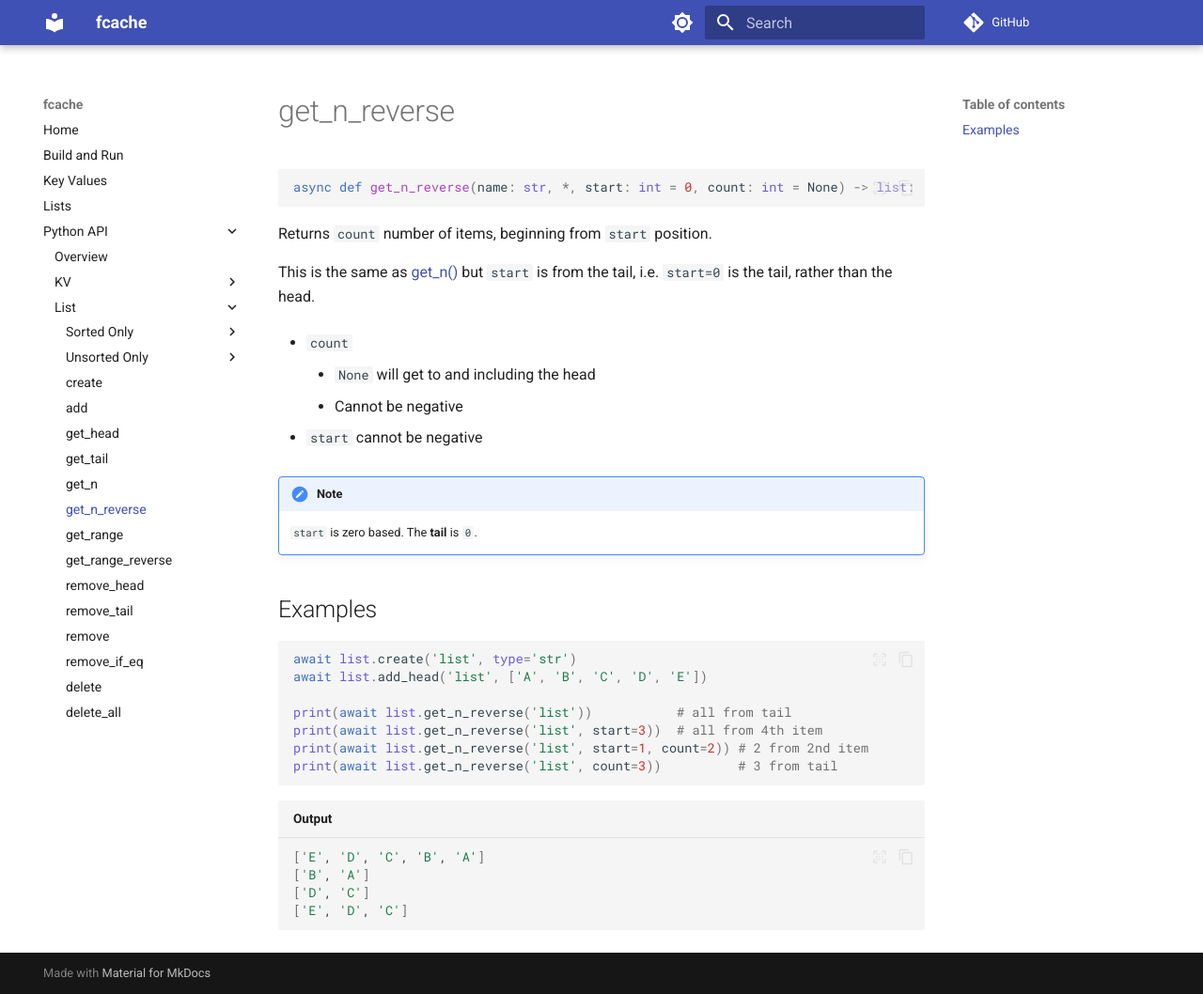
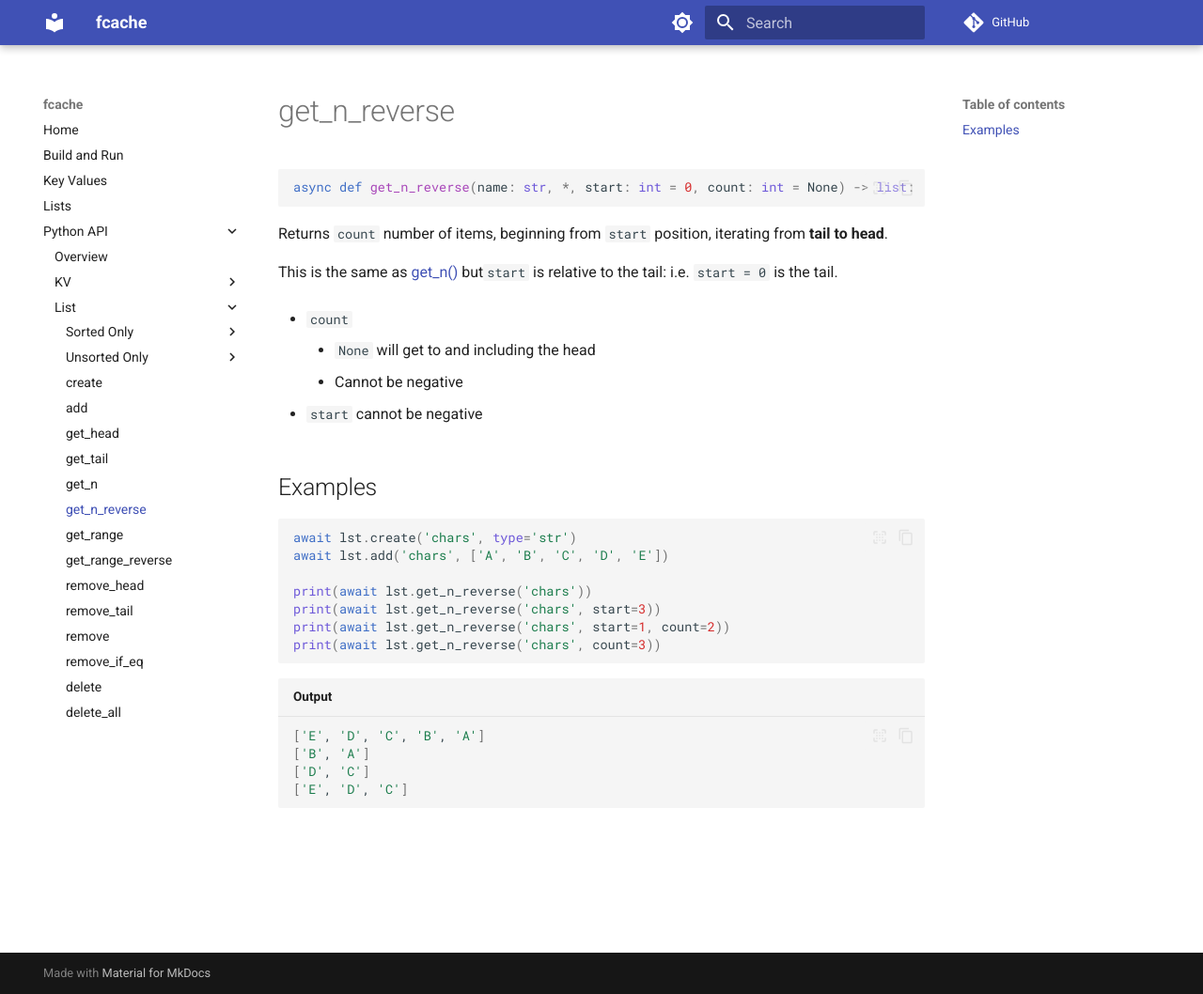
Before and after one commit to ccooper1982/fcache, an MkDocs documentation site: the page built from docs/src/api_py/list/get_n_reverse.md, in a window 1280 px wide and 1058 px high. Shown: the whole window at 94% size. Built offline with MkDocs 1.6.1 and Material for MkDocs 9.7.7, drawn with Linux system fonts in a browser that asks for light colours; comment, search, counter and statistics services are not loaded.

Commit message:
Docs tidy

````diff
--- a/docs/src/api_py/list/get_n_reverse.md
+++ b/docs/src/api_py/list/get_n_reverse.md
@@ -4,10 +4,9 @@
 async def get_n_reverse(name: str, *, start: int = 0, count: int = None) -> list:
 ```
 
-Returns `count` number of items, beginning from `start` position.
+Returns `count` number of items, beginning from `start` position, iterating from __tail to head__.
 
-This is the same as [get_n()](./get_n.md) but `start` is from the tail, i.e. `start=0` is the tail,
-rather than the head.
+This is the same as [get_n()](./get_n.md) but`start` is relative to the tail: i.e. `start = 0` is the tail.
 
 - `count`
     - `None` will get to and including the head
@@ -16,20 +15,16 @@ rather than the head.
 - `start` cannot be negative
 
 
-!!! note
-    `start` is zero based. The __tail__ is `0`.
-
-
 ## Examples
 
 ```py
-await list.create('list', type='str')
-await list.add_head('list', ['A', 'B', 'C', 'D', 'E'])
+await lst.create('chars', type='str')
+await lst.add('chars', ['A', 'B', 'C', 'D', 'E'])
 
-print(await list.get_n_reverse('list'))           # all from tail
-print(await list.get_n_reverse('list', start=3))  # all from 4th item
-print(await list.get_n_reverse('list', start=1, count=2)) # 2 from 2nd item
-print(await list.get_n_reverse('list', count=3))          # 3 from tail
+print(await lst.get_n_reverse('chars'))
+print(await lst.get_n_reverse('chars', start=3))
+print(await lst.get_n_reverse('chars', start=1, count=2))
+print(await lst.get_n_reverse('chars', count=3))
 ```
 
 ```bash title='Output'
````
Also changed, not shown: docs/src/api_py/list/delete.md (+3 -0 lines), docs/src/api_py/list/delete_all.md (+2 -1 lines), docs/src/api_py/list/get_range.md (+9 -6 lines), docs/src/api_py/list/get_range_reverse.md (+9 -12 lines), 1 other file.
